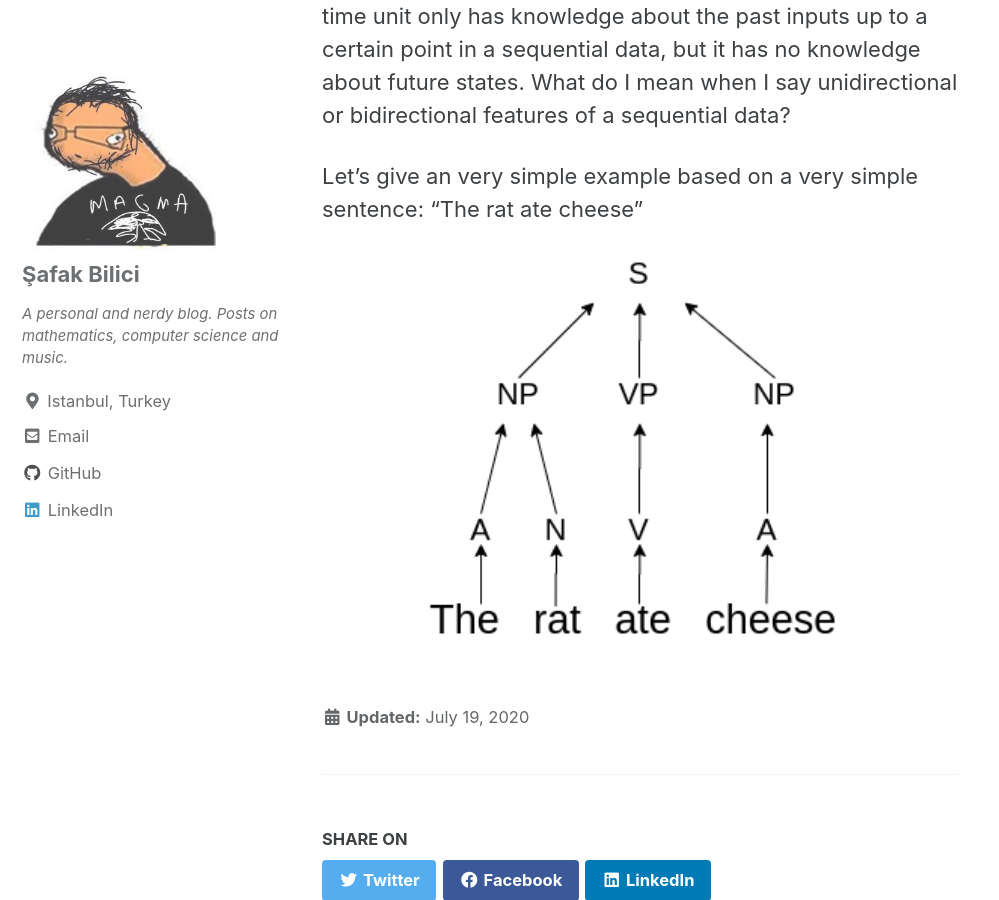
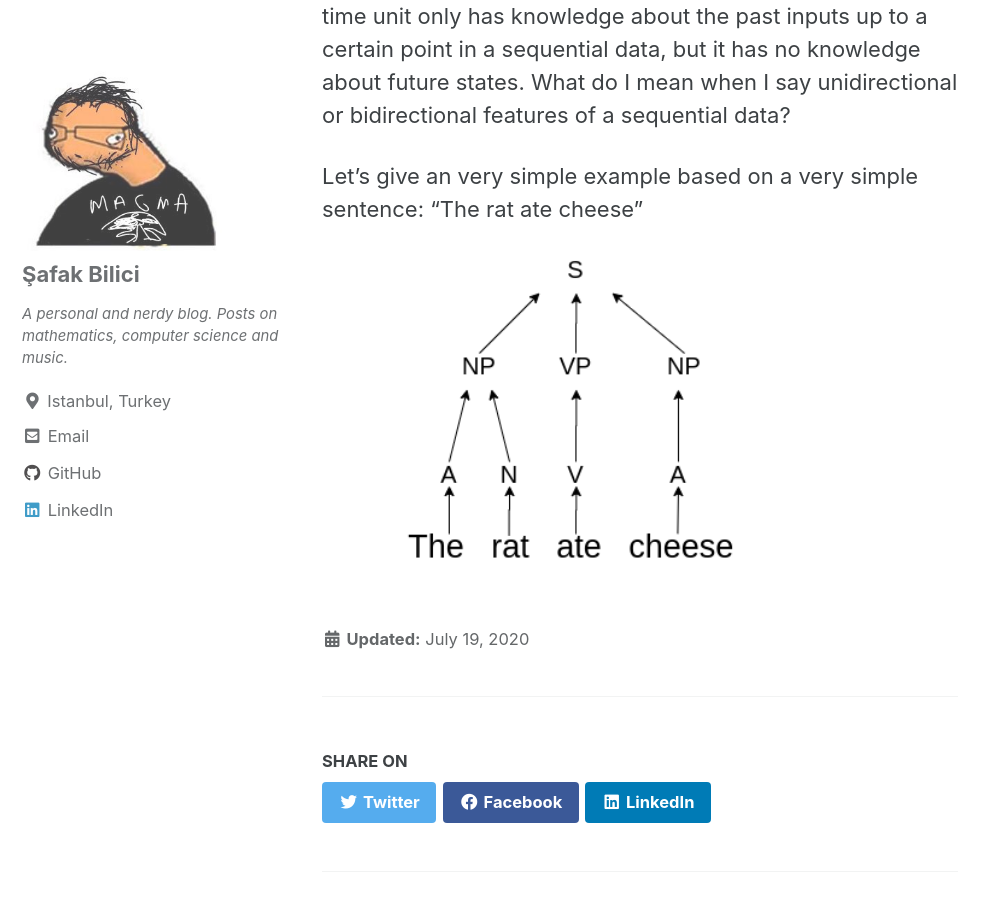
Before and after one commit to safakkbilici/safakkbilici.github.io, a Jekyll site: the page built from _posts/2020-07-19-training-bidirectional-rnns.md, in a window 1280 px wide and 900 px high, scrolled down 860 px. Shown: the whole window, without its empty margins (0-999 px from the left). Built offline with Jekyll 4.4.1, drawn with Linux system fonts in a browser that asks for light colours; cached includes are drawn as plain includes.

Commit message:
new post

```diff
--- a/_posts/2020-07-19-training-bidirectional-rnns.md
+++ b/_posts/2020-07-19-training-bidirectional-rnns.md
@@ -20,4 +20,4 @@ Throughout the vanishing and exploding gradient problems and long-term dependenc
 
 Let's give an very simple example based on a very simple sentence: "The rat ate cheese"
 
-![test image size](/images/bidirectionalrnns/phrase.png){:height="110%" width="110%"}
+![test image size](/images/bidirectionalrnns/phrase.png){:height="80%" width="80%"}
```
